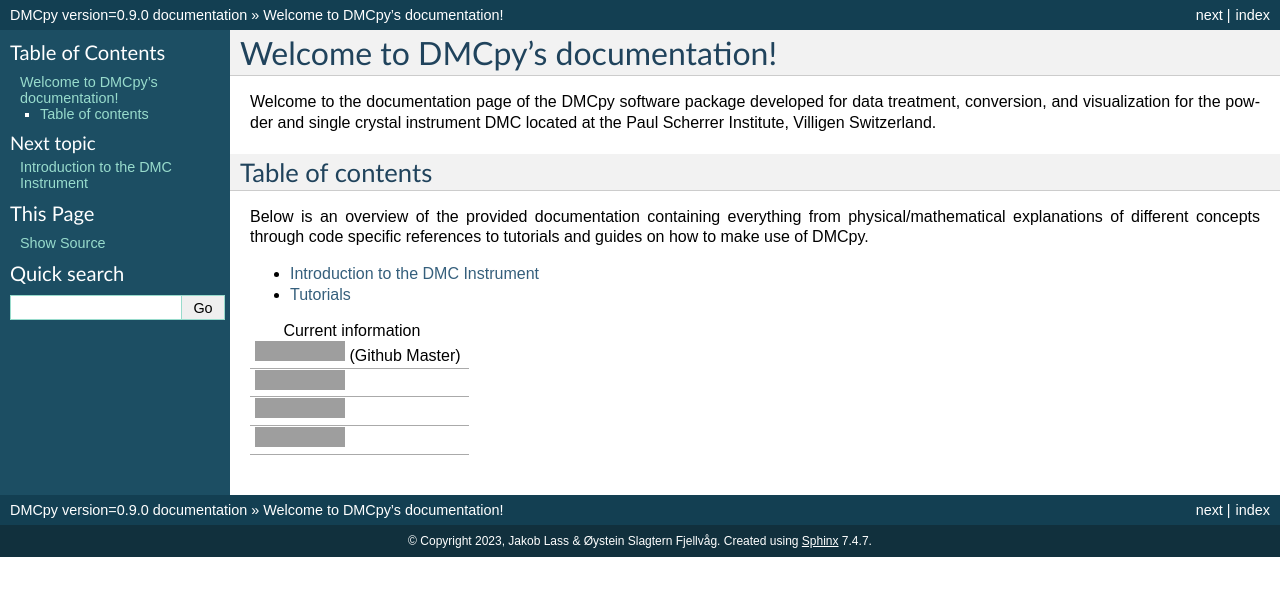
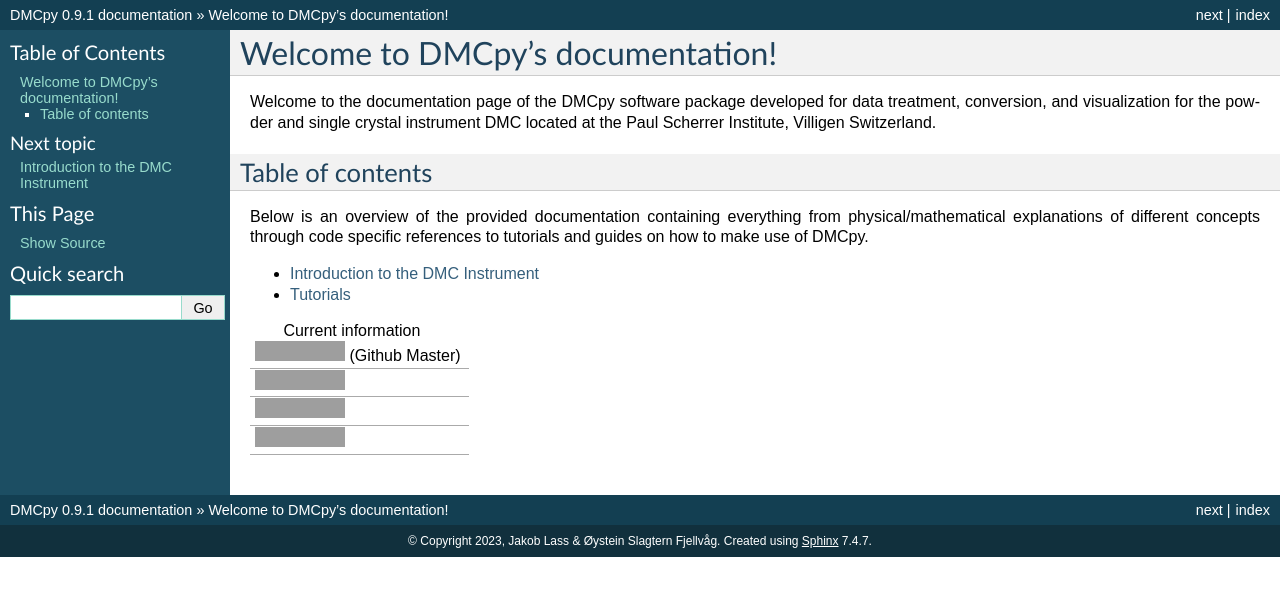
Before and after one commit to oystesf/DMCpy, a Sphinx documentation site: the page built from docs/index.rst, in a window 1280 px wide, cut to the strip 0-596 px from the top of the page. Built offline with Sphinx 7.4.7, drawn with Linux system fonts in a browser that asks for light colours; grey boxes are pictures that could not be loaded.

Commit message:
Update version

```diff
--- a/DMCpy/__init__.py
+++ b/DMCpy/__init__.py
@@ -2,7 +2,7 @@
 sys.path.append('.')
 import pickle,numpy as np
 
-__version__ = 'version=0.9.0'
+__version__ = '0.9.1'
 __author__ = 'Jakob Lass'
 
 # installFolder = os.path.abspath(os.path.split(__file__)[0])
--- a/docs/conf.py
+++ b/docs/conf.py
@@ -30,9 +30,9 @@
 author = u'Jakob Lass'
 
 # The short X.Y version
-version = u'version=0.9.0'
+version = u'0.9.1'
 # The full version, including alpha/beta/rc tags
-release = u'version=0.9.0'
+release = u'0.9.1'
 
 
 
--- a/setup.py
+++ b/setup.py
@@ -16,7 +16,7 @@
 
 setup(
     name='DMCpy',
-    version='version=0.9.0',
+    version='0.9.1',
     description=('Python software packaged designed for reduction of neutron powder diffraction data from DMC at PSI.'),
     long_description=long_description,
     author='Jakob Lass',
```
Also changed, not shown: 1 other file.
